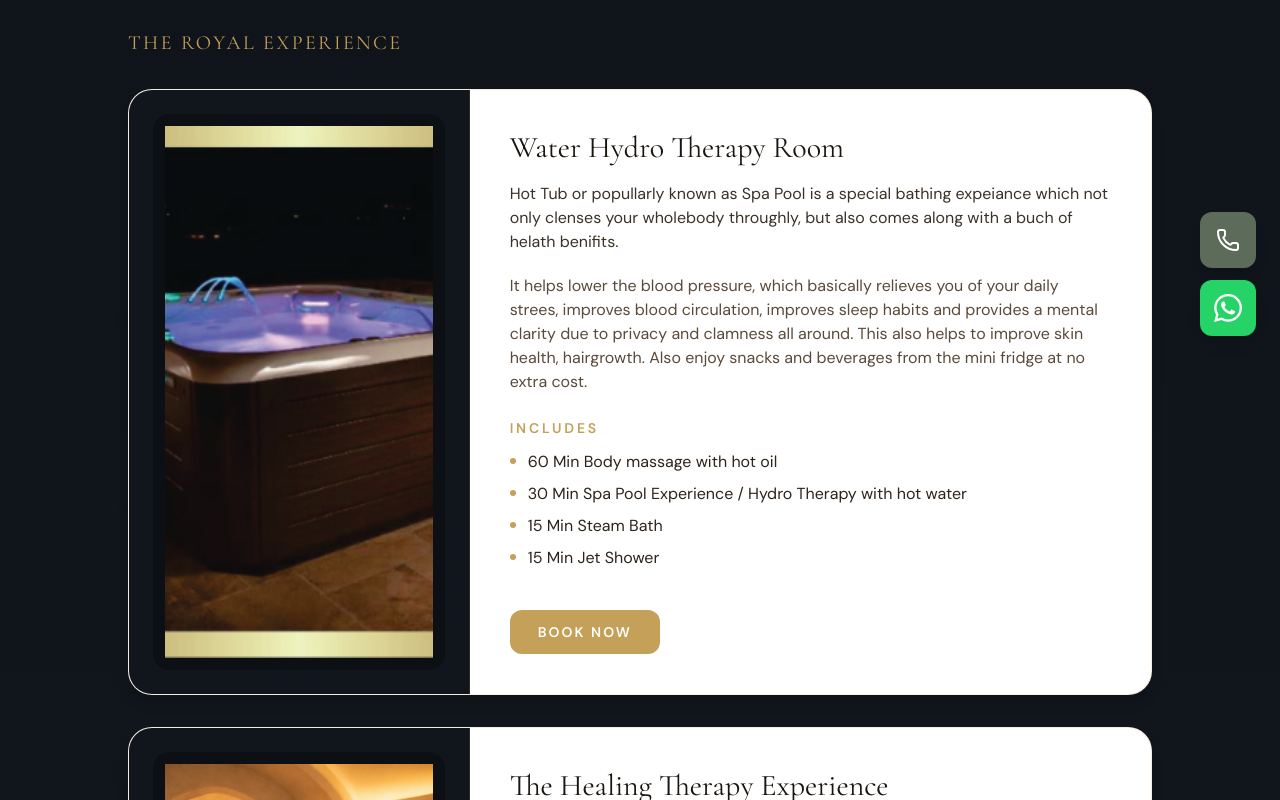
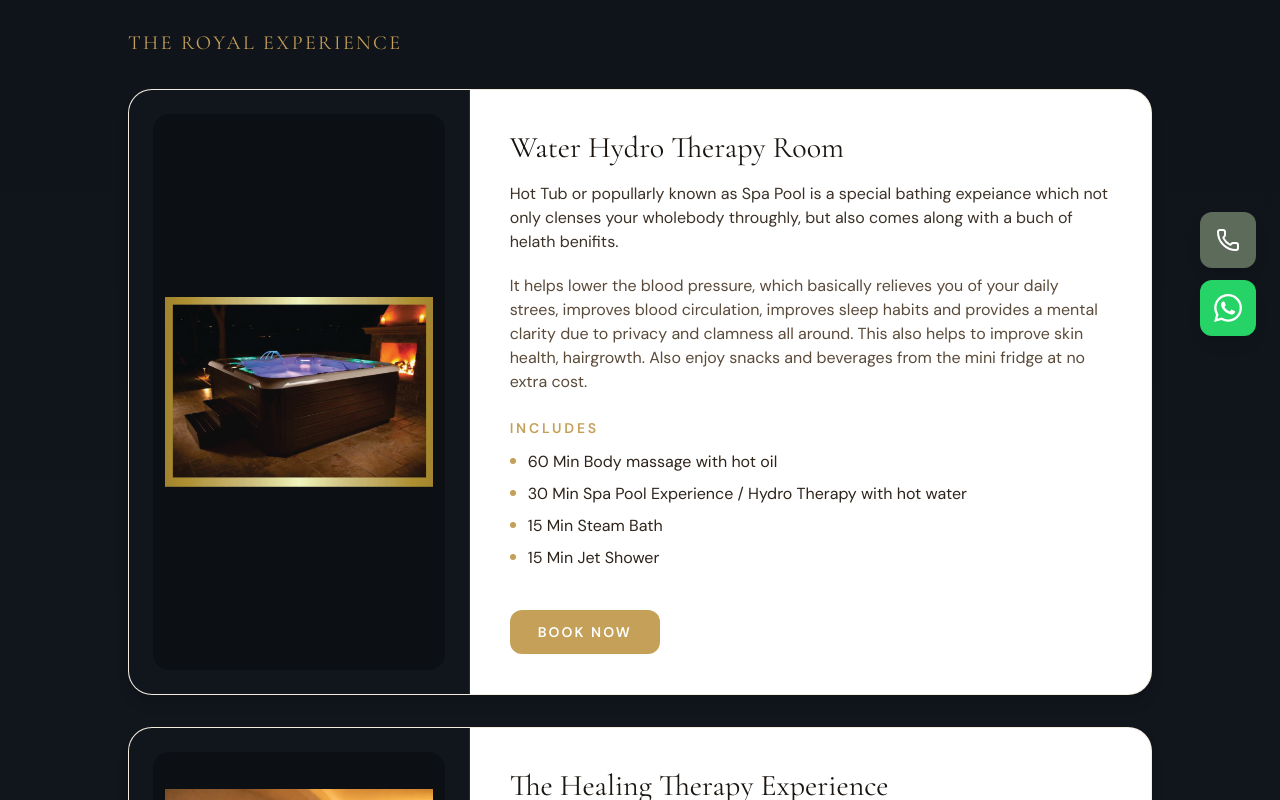
Before and after one commit to helloaaditya/111, a React (Vite) app: page /services in a window 1280 px wide. Shown: the part 440-1240 px from the top of the page. Built offline with nearby package versions, Linux system fonts and the light colour scheme.

Commit message:
initial commit

```diff
--- a/src/pages/ServicesPage.jsx
+++ b/src/pages/ServicesPage.jsx
@@ -192,7 +192,7 @@
             <img
               src={image}
               alt={`${service.title} therapy visual`}
-              className="h-full w-full object-cover"
+              className="h-full w-full object-cover md:object-contain"
             />
           </div>
         </div>
```
